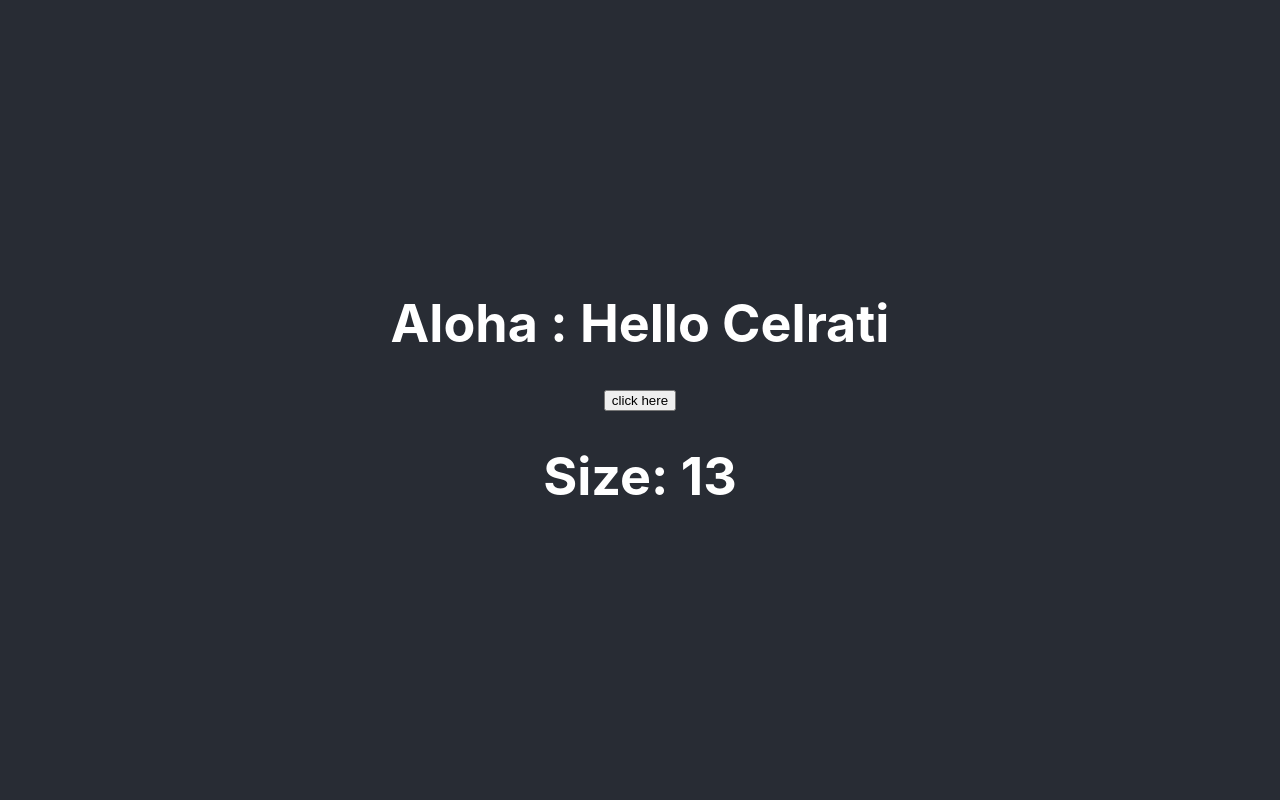
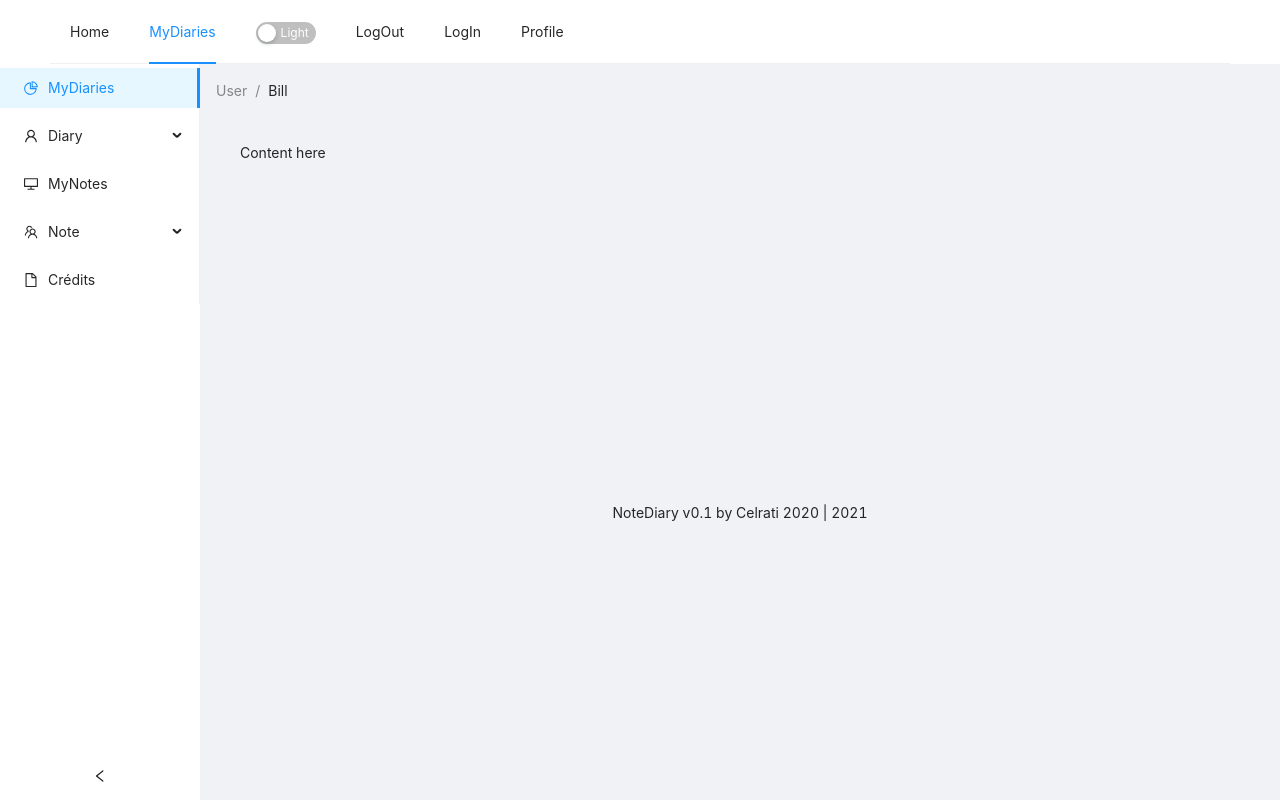
Before and after one commit to celrati/ReactNoteDiary, a React (Create React App) app in the folder notediary/: page / in a window 1280 px wide. Built offline with nearby package versions, Linux system fonts and the light colour scheme.

Commit message:
design with Ant works

```diff
--- a/notediary/package.json
+++ b/notediary/package.json
@@ -6,6 +6,7 @@
     "@testing-library/jest-dom": "^5.11.6",
     "@testing-library/react": "^11.1.2",
     "@testing-library/user-event": "^12.2.2",
+    "antd": "^4.8.4",
     "react": "^17.0.1",
     "react-dom": "^17.0.1",
     "react-scripts": "4.0.0",
--- a/notediary/src/App.js
+++ b/notediary/src/App.js
@@ -1,4 +1,4 @@
-import React, {useCallback } from 'react';
+import React, { useCallback, useState } from 'react';
 import logo from './logo.svg';
 import './App.css';
 
@@ -10,37 +10,125 @@ import {
   useRecoilValue,
 } from 'recoil';
 
+import { Layout, Menu, Breadcrumb, Switch } from 'antd';
+import {
+  DesktopOutlined,
+  PieChartOutlined,
+  FileOutlined,
+  TeamOutlined,
+  UserOutlined,
+} from '@ant-design/icons';
+
+const { Header, Content, Footer, Sider } = Layout;
+const { SubMenu } = Menu;
+
 const textState = atom({
-  key : 'textState',
+  key: 'textState',
   default: 'Hello Celrati'
 });
 
 const textSize = selector({
   key: 'textStateSize',
-  get : ({get}) => {
+  get: ({ get }) => {
     return get(textState).length;
   },
 });
 
+const todoListState = atom({
+  key: 'todoListState',
+  default: [],
+});
 
-const  App = () => {
+
+const App = () => {
+
+  const [collapsed, setCollapsed] = useState(false);
+  const [theme, setTheme] = useState('light');
+  const [colorHeader, setColorHeader] = useState('white');
+
 
   const [text, setText] = useRecoilState(textState);
   const sizeText = useRecoilValue(textSize);
 
-  const changeText = useCallback(
-    () => { setText(" hello Celrati Again")},
-    []
-  );
+  const hideShow = () => {
+    setCollapsed(!collapsed);
+  };
+  const changeTheme = () => {
+    if (theme === 'dark') {
+      setTheme('light');
+      setColorHeader('white');
+    } else {
+      setTheme('dark');
+      setColorHeader('#001529');
+    }
+  };
 
   return (
-    <div className="App">
-      <header className="App-header">
-        <h1>Aloha : {text}</h1>
-        <button onClick={changeText}>click here</button>
-        <h1>Size: {sizeText}</h1>
-      </header>
-    </div>
+    <Layout theme={theme} style={{ minHeight: '100vh' }}>
+
+      <Header theme={theme} style={{ width: '100%', backgroundColor: `${colorHeader}` }}>
+
+        <Menu theme={theme} mode="horizontal" defaultSelectedKeys={['2']}>
+          <Menu.Item key="1">Home</Menu.Item>
+          <Menu.Item key="2">MyDiaries</Menu.Item>
+
+          <Menu.Item style={{ float: 'right' }} key="6">
+            <Switch
+              checked={theme === 'dark'}
+              onChange={changeTheme}
+              checkedChildren="Dark"
+              unCheckedChildren="Light"
+            />
+          </Menu.Item>
+
+          <Menu.Item style={{ float: 'right' }} key="5">LogOut</Menu.Item>
+          <Menu.Item style={{ float: 'right' }} key="4">LogIn</Menu.Item>
+          <Menu.Item style={{ float: 'right' }} key="3">Profile</Menu.Item>
+        </Menu>
+
+
+      </Header>
+
+      <Layout theme={theme} className="site-layout">
+        <Sider theme={theme} collapsible collapsed={collapsed} onCollapse={() => hideShow()}>
+
+          <Menu theme={theme} defaultSelectedKeys={['1']} mode="inline">
+            <Menu.Item key="1" icon={<PieChartOutlined />}>
+              MyDiaries
+            </Menu.Item>
+            <SubMenu key="sub1" icon={<UserOutlined />} title="Diary">
+              <Menu.Item key="3">Diary's list</Menu.Item>
+              <Menu.Item key="4">Add new Diary</Menu.Item>
+
+            </SubMenu>
+            <Menu.Item key="2" icon={<DesktopOutlined />}>
+              MyNotes
+            </Menu.Item>
+
+            <SubMenu key="sub2" icon={<TeamOutlined />} title="Note">
+              <Menu.Item key="6">Note's list</Menu.Item>
+              <Menu.Item key="8">Add new Note</Menu.Item>
+            </SubMenu>
+            <Menu.Item key="9" icon={<FileOutlined />}>
+              Crédits
+            </Menu.Item>
+          </Menu>
+        </Sider>
+
+        <Content theme={theme} style={{ margin: '0 16px' }}>
+          <Breadcrumb style={{ margin: '16px 0' }}>
+            <Breadcrumb.Item>User</Breadcrumb.Item>
+            <Breadcrumb.Item>Bill</Breadcrumb.Item>
+          </Breadcrumb>
+          <div className="site-layout-background" style={{ padding: 24, minHeight: 360 }}>
+            Content here
+            </div>
+          <Footer style={{ textAlign: 'center' }}> NoteDiary v0.1 by Celrati 2020 | 2021</Footer>
+        </Content>
+
+      </Layout>
+
+    </Layout>
   );
 };
 
--- a/notediary/src/index.js
+++ b/notediary/src/index.js
@@ -1,3 +1,4 @@
+import 'antd/dist/antd.css';
 import React from 'react';
 import ReactDOM from 'react-dom';
 import './index.css';
```
Also changed, not shown: 1 other file (tests, documents, lock files or other folders).
